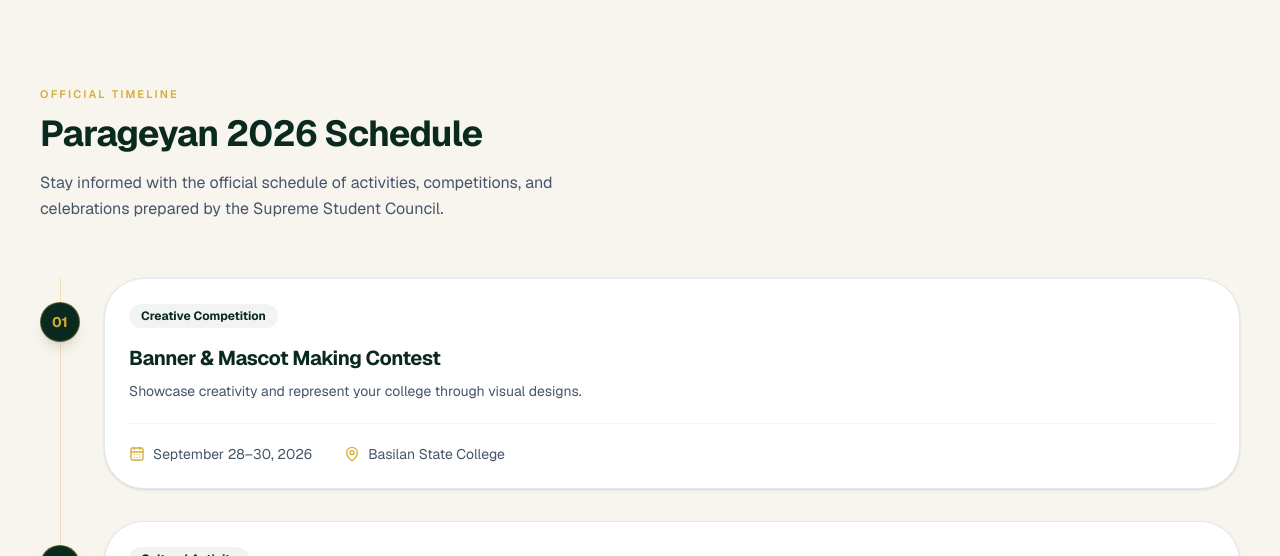
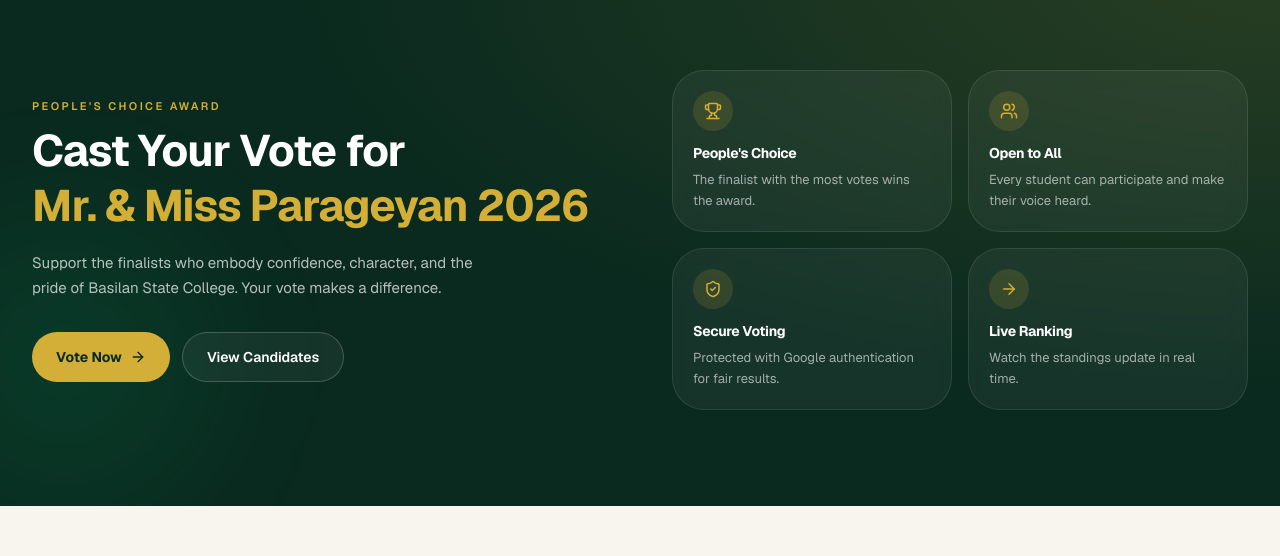
Before and after one commit to buildwithjaym/ssc-activity-hub, a Next.js app: page / in a window 1280 px wide. Shown: the part 5139-5695 px from the top of the page. Built offline with nearby package versions, Linux system fonts and the light colour scheme.

Commit message:
Add vote section

```diff
--- /dev/null
+++ b/components/vote-section.tsx
@@ -0,0 +1,105 @@
+"use client";
+
+import { motion } from "framer-motion";
+import Link from "next/link";
+import { ArrowRight, Trophy, Users, ShieldCheck } from "lucide-react";
+
+export function VoteSection() {
+  return (
+    <section className="relative overflow-hidden bg-[#0A2A1F] py-20 sm:py-24">
+      {/* Background accents */}
+      <div className="pointer-events-none absolute inset-0 bg-[radial-gradient(ellipse_at_top_right,_rgba(212,175,55,0.15),_transparent_55%)]" />
+      <div className="pointer-events-none absolute -left-20 bottom-0 h-72 w-72 rounded-full bg-emerald-500/10 blur-3xl" />
+
+      <div className="relative mx-auto max-w-7xl px-5 sm:px-8">
+        <div className="grid items-center gap-12 lg:grid-cols-2 lg:gap-16">
+          {/* Left Content */}
+          <motion.div
+            initial={{ opacity: 0, x: -20 }}
+            whileInView={{ opacity: 1, x: 0 }}
+            viewport={{ once: true, margin: "-80px" }}
+            transition={{ duration: 0.6, ease: "easeOut" }}
+          >
+            <p className="text-[11px] font-semibold uppercase tracking-[0.22em] text-[#D4AF37]">
+              People's Choice Award
+            </p>
+
+            <h2 className="mt-3 text-3xl font-bold tracking-tight text-white sm:text-4xl lg:text-[2.75rem] lg:leading-[1.15]">
+              Cast Your Vote for
+              <span className="mt-1 block text-[#D4AF37]">
+                Mr. & Miss Parageyan 2026
+              </span>
+            </h2>
+
+            <p className="mt-5 max-w-md text-[15px] leading-relaxed text-white/70">
+              Support the finalists who embody confidence, character, and the
+              pride of Basilan State College. Your vote makes a difference.
+            </p>
+
+            <div className="mt-8 flex flex-wrap gap-3">
+              <Link
+                href="/voting"
+                className="inline-flex items-center gap-2 rounded-full bg-[#D4AF37] px-6 py-3.5 text-sm font-bold text-[#0A2A1F] transition hover:scale-105 hover:shadow-lg"
+              >
+                Vote Now
+                <ArrowRight size={16} />
+              </Link>
+
+              <Link
+                href="/voting/candidates"
+                className="inline-flex items-center gap-2 rounded-full border border-white/20 bg-white/5 px-6 py-3.5 text-sm font-semibold text-white transition hover:bg-white/10"
+              >
+                View Candidates
+              </Link>
+            </div>
+          </motion.div>
+
+          {/* Right Highlights */}
+          <motion.div
+            initial={{ opacity: 0, x: 20 }}
+            whileInView={{ opacity: 1, x: 0 }}
+            viewport={{ once: true, margin: "-80px" }}
+            transition={{ duration: 0.6, ease: "easeOut", delay: 0.1 }}
+            className="grid gap-4 sm:grid-cols-2"
+          >
+            {[
+              {
+                icon: Trophy,
+                title: "People's Choice",
+                desc: "The finalist with the most votes wins the award.",
+              },
+              {
+                icon: Users,
+                title: "Open to All",
+                desc: "Every student can participate and make their voice heard.",
+              },
+              {
+                icon: ShieldCheck,
+                title: "Secure Voting",
+                desc: "Protected with Google authentication for fair results.",
+              },
+              {
+                icon: ArrowRight,
+                title: "Live Ranking",
+                desc: "Watch the standings update in real time.",
+              },
+            ].map((item) => (
+              <div
+                key={item.title}
+                className="rounded-2xl border border-white/10 bg-white/5 p-5 backdrop-blur-sm transition hover:bg-white/10"
+              >
+                <div className="mb-3 flex h-10 w-10 items-center justify-center rounded-xl bg-[#D4AF37]/15 text-[#D4AF37]">
+                  <item.icon size={18} />
+                </div>
+                <h3 className="text-sm font-bold text-white">{item.title}</h3>
+                <p className="mt-1.5 text-[13px] leading-relaxed text-white/60">
+                  {item.desc}
+                </p>
+              </div>
+            ))}
+          </motion.div>
+        </div>
+      </div>
+    </section>
+  );
+}
```
